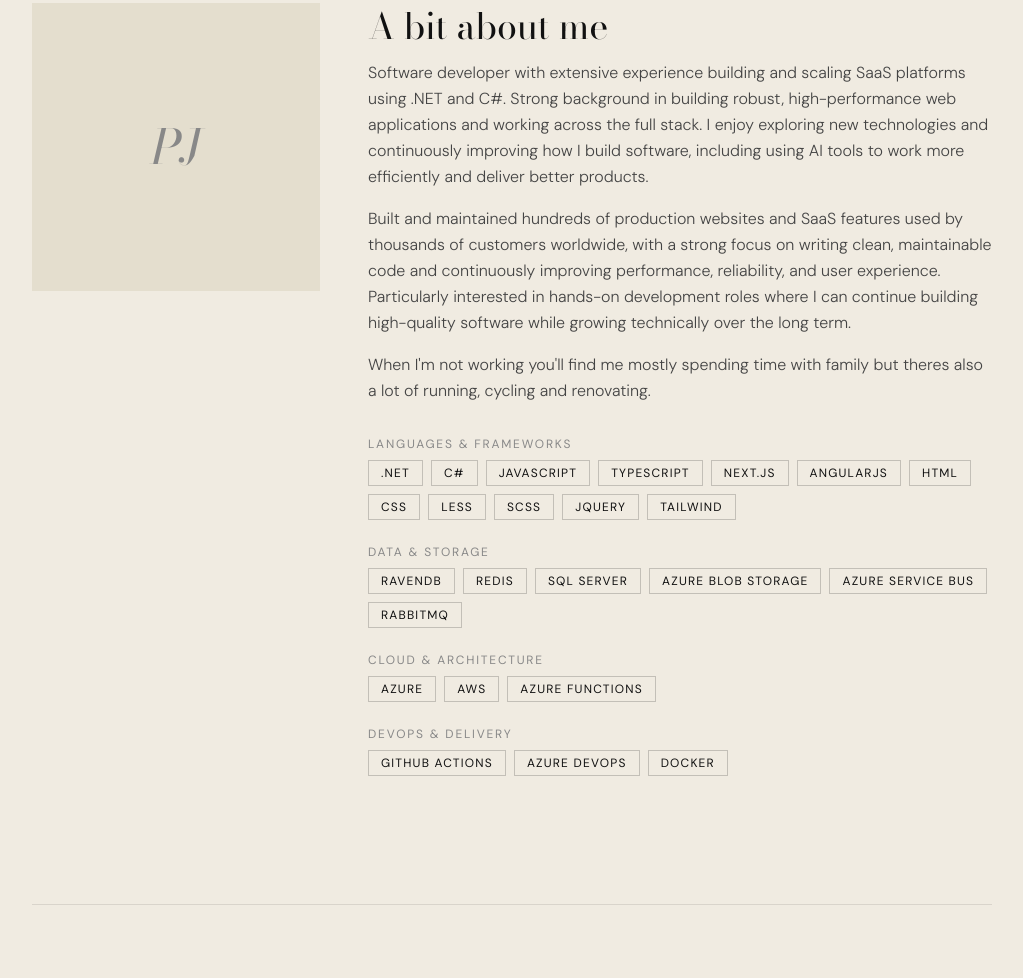
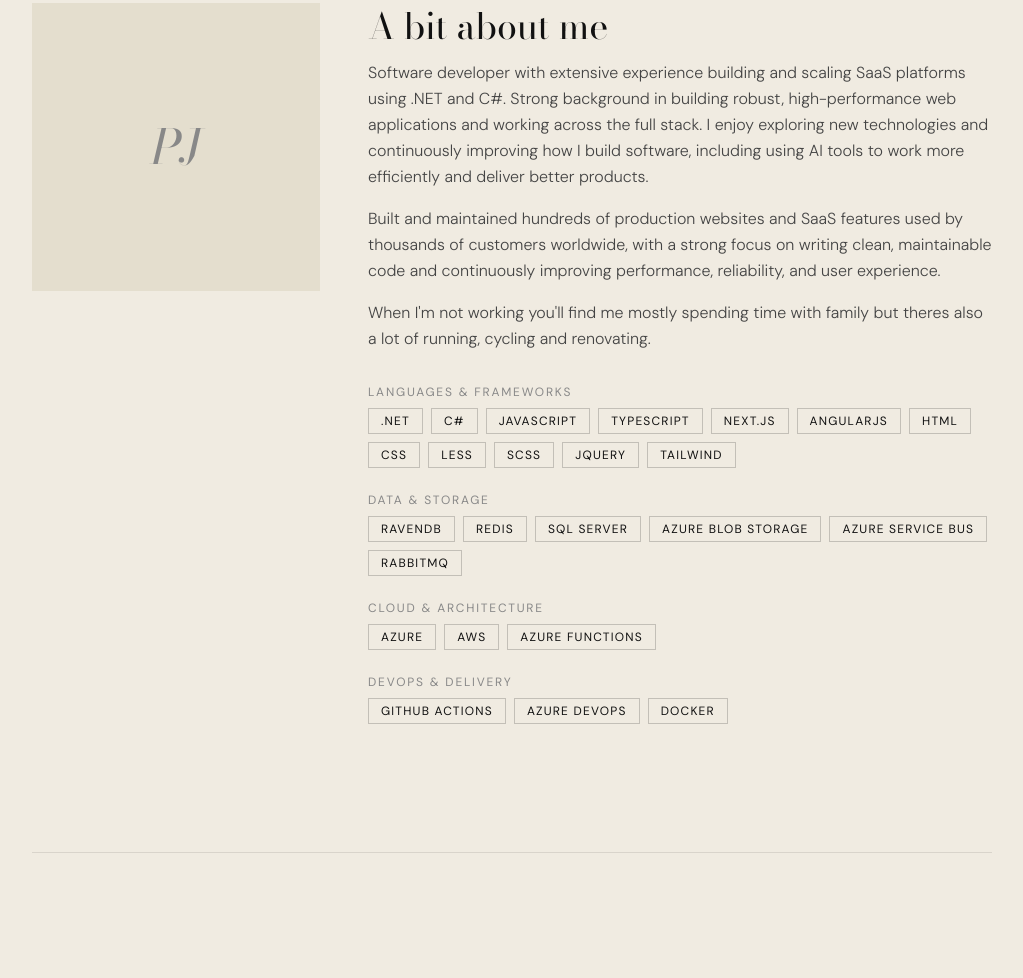
Before and after one commit to phil118/phil118.github.io, a website: page index.html in a window 1280 px wide. Shown: the part 846-1824 px from the top of the page, without its empty margins (128-1151 px from the left). Drawn offline with nearby package versions, Linux system fonts and the light colour scheme.

Commit message:
changed bio summary

```diff
--- a/index.html
+++ b/index.html
@@ -73,7 +73,7 @@
               Software developer with extensive experience building and scaling SaaS platforms using .NET and C#. Strong background in building robust, high-performance web applications and working across the full stack. I enjoy exploring new technologies and continuously improving how I build software, including using AI tools to work more efficiently and deliver better products.
             </p>
             <p>
-              Built and maintained hundreds of production websites and SaaS features used by thousands of customers worldwide, with a strong focus on writing clean, maintainable code and continuously improving performance, reliability, and user experience. Particularly interested in hands-on development roles where I can continue building high-quality software while growing technically over the long term.
+              Built and maintained hundreds of production websites and SaaS features used by thousands of customers worldwide, with a strong focus on writing clean, maintainable code and continuously improving performance, reliability, and user experience.
             </p>
             <p>
               When I'm not working you'll find me mostly spending time with family but theres also a lot of running, cycling and renovating.
```
